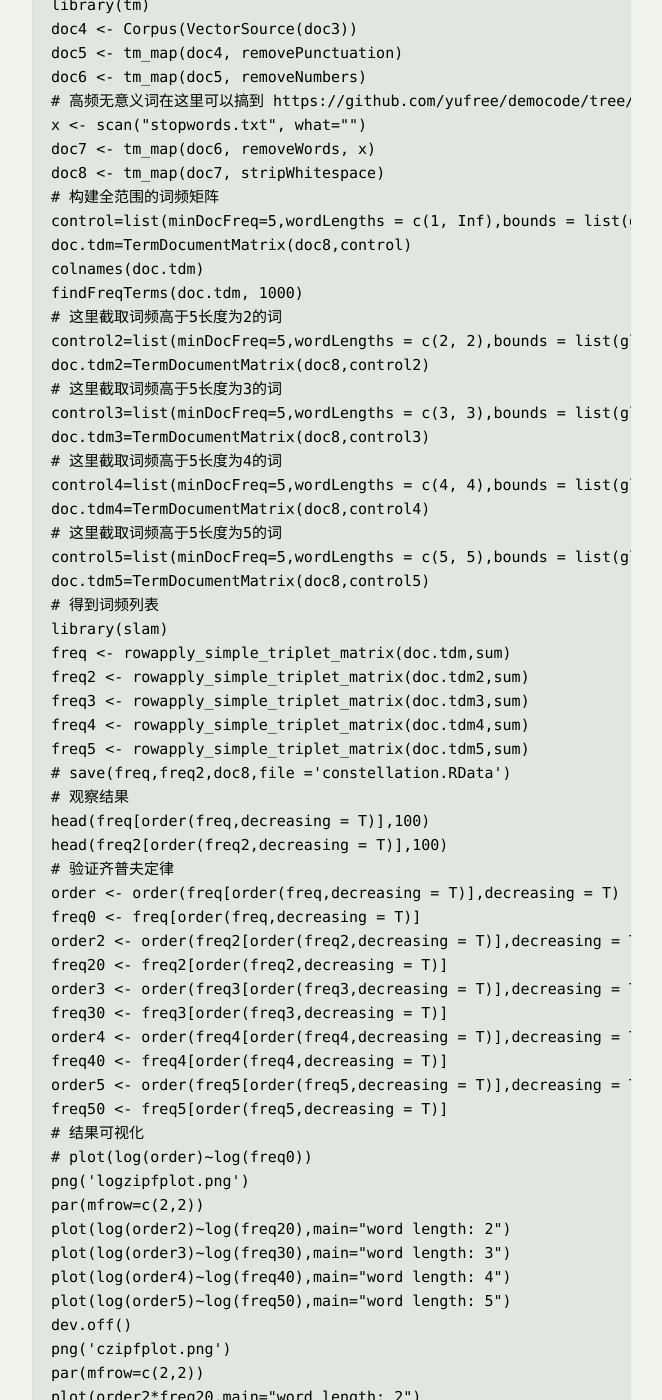
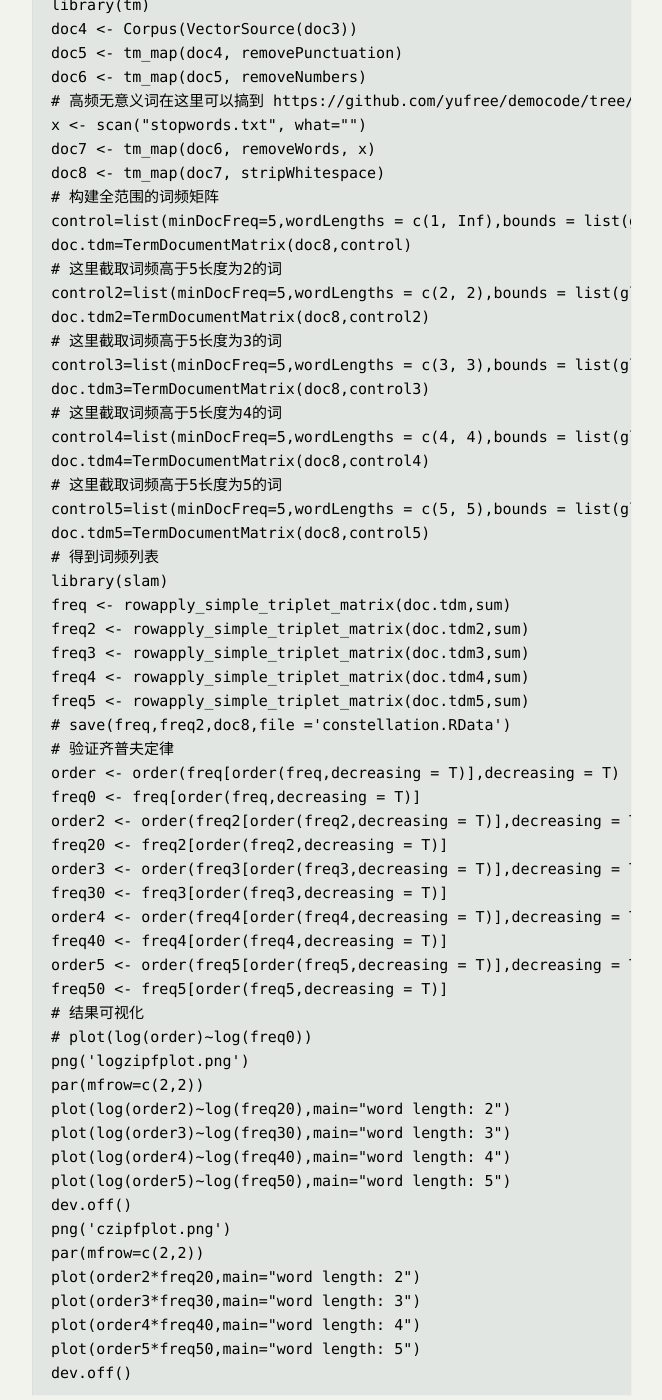
Before and after one commit to yufree/blogcn, a Jekyll site: the page built from _posts/2015-04-15-weibo-data-zipf-law.md, in a window 1280 px wide and 1400 px high, scrolled down 1279 px. Shown: the whole window, without its empty margins (308-970 px from the left). Built offline with Jekyll 4.4.1, drawn with Linux system fonts in a browser that asks for light colours; some web fonts are replaced; comment, search, counter and statistics services are not loaded.

Commit message:
remove meanless word

```diff
--- a/_posts/2015-04-15-weibo-data-zipf-law.md
+++ b/_posts/2015-04-15-weibo-data-zipf-law.md
@@ -39,8 +39,6 @@ doc8 <- tm_map(doc7, stripWhitespace)
 # 构建全范围的词频矩阵
 control=list(minDocFreq=5,wordLengths = c(1, Inf),bounds = list(global = c(5,Inf)),weighting = weightTf,encoding = 'UTF-8')
 doc.tdm=TermDocumentMatrix(doc8,control)
-colnames(doc.tdm)
-findFreqTerms(doc.tdm, 1000)
 # 这里截取词频高于5长度为2的词
 control2=list(minDocFreq=5,wordLengths = c(2, 2),bounds = list(global = c(5,Inf)),weighting = weightTf,encoding = 'UTF-8')
 doc.tdm2=TermDocumentMatrix(doc8,control2)
@@ -61,9 +59,6 @@ freq3 <- rowapply_simple_triplet_matrix(doc.tdm3,sum)
 freq4 <- rowapply_simple_triplet_matrix(doc.tdm4,sum)
 freq5 <- rowapply_simple_triplet_matrix(doc.tdm5,sum)
 # save(freq,freq2,doc8,file ='constellation.RData')
-# 观察结果
-head(freq[order(freq,decreasing = T)],100)
-head(freq2[order(freq2,decreasing = T)],100)
 # 验证齐普夫定律
 order <- order(freq[order(freq,decreasing = T)],decreasing = T)
 freq0 <- freq[order(freq,decreasing = T)]
```
